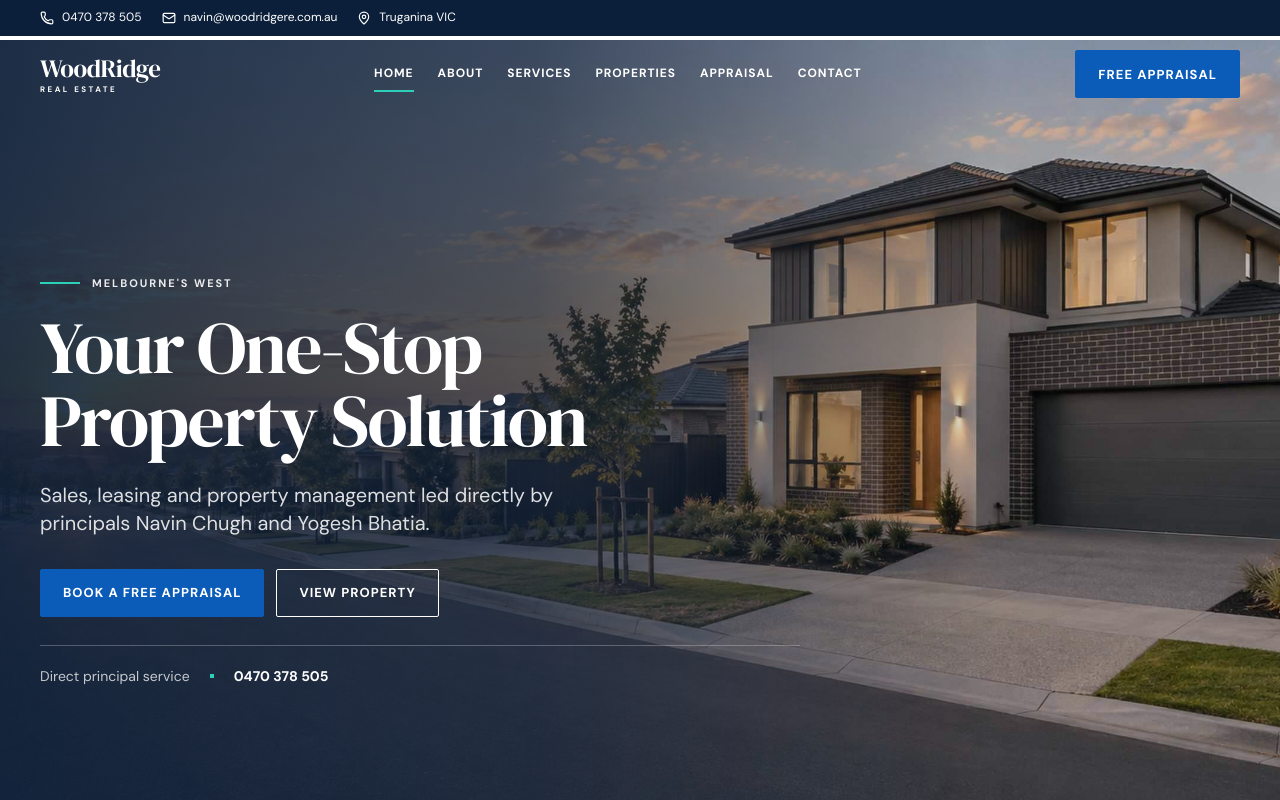
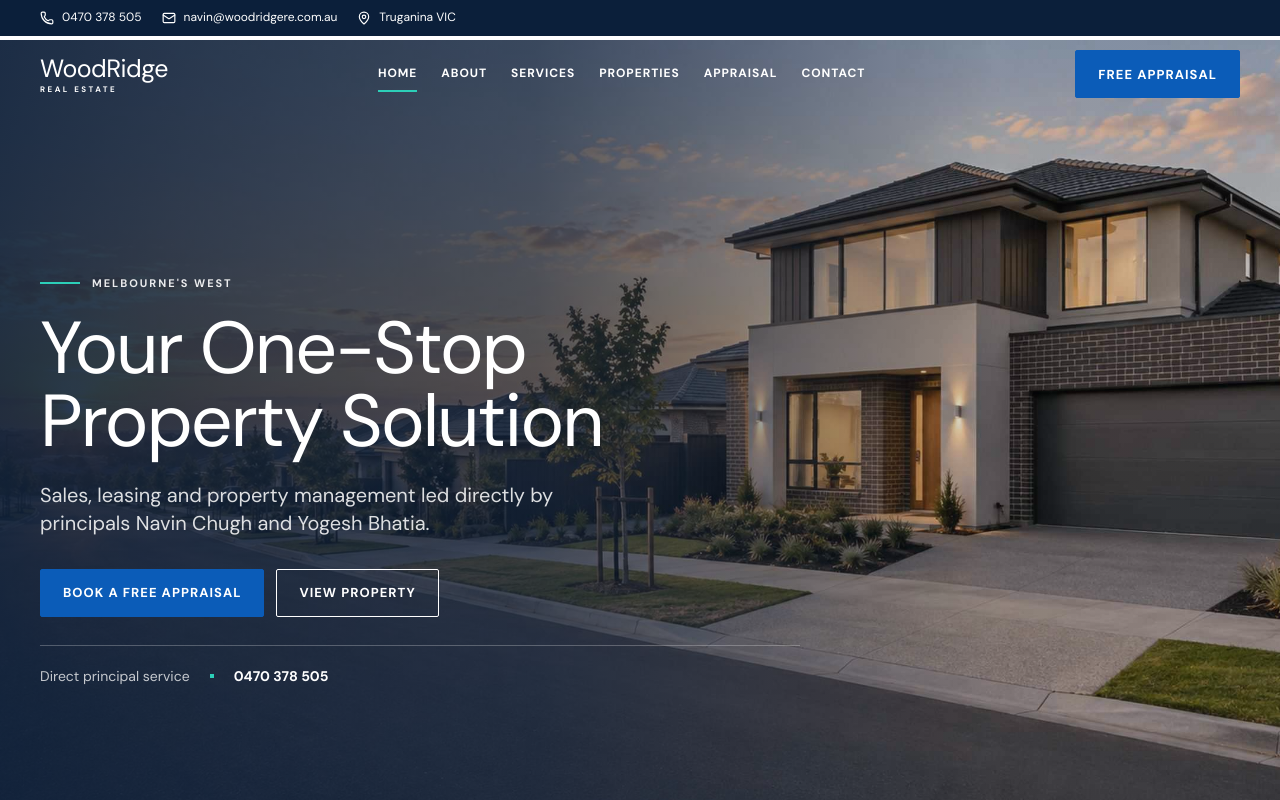
Before and after one commit to tayyabheree/Estate-website, a Next.js app: page / in a window 1280 px wide. Shown: the top 800 px of the page. Built offline with nearby package versions, Linux system fonts and the light colour scheme.

Commit message:
Switch to editorial font variables

```diff
--- a/tailwind.config.ts
+++ b/tailwind.config.ts
@@ -19,8 +19,8 @@ const config: Config = {
         line: "var(--line)"
       },
       fontFamily: {
-        sans: ["var(--font-dm-sans)", "sans-serif"],
-        serif: ["var(--font-dm-serif)", "serif"]
+        sans: ["var(--font-source-sans)", "sans-serif"],
+        serif: ["var(--font-libre-baskerville)", "serif"]
       },
       maxWidth: {
         site: "1200px"
```
